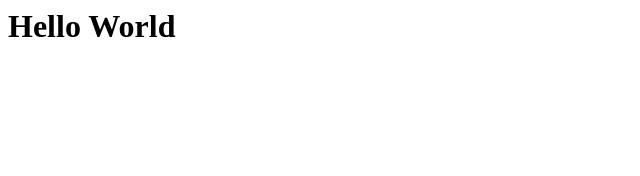
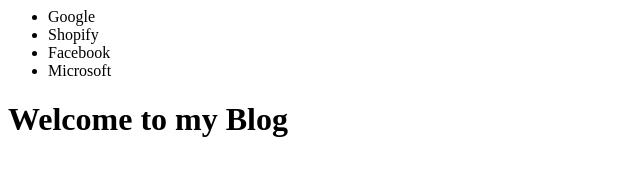
Before and after one commit to liamgriffin/basicblog, a plain HTML site: page index.html in a window 1280 px wide. Shown: the whole page, without its empty margins (0-640 px from the left). Drawn offline with Linux system fonts and the light colour scheme.

Commit message:
Added Nav

```diff
--- a/index.html
+++ b/index.html
@@ -2,9 +2,17 @@
   <head>
     <title>Home</title>
   </head>
-
     <body>
-        <h1>Hello World</h1>
-
+        <nav>
+          <ul>
+            <li>Google</li>
+            <li>Shopify</li>
+            <li>Facebook</li>
+            <li>Microsoft</li>
+          </ul>
+        </nav>
+        <main>
+            <h1>Welcome to my Blog</h1>
+        </main>
     </body>
 </html>
```
